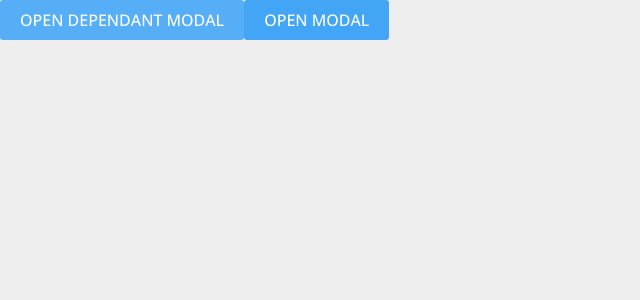
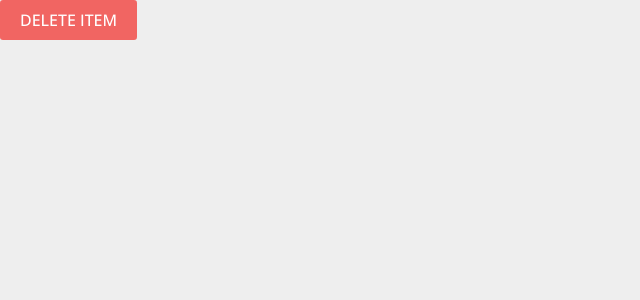
Before and after one commit to ubaidbadar/Teaching-React, a React (Create React App) app in the folder client/: page / in a window 1280 px wide. Shown: the top 300 px of the page, without its empty margins (0-640 px from the left). Built offline with nearby package versions, Linux system fonts and the light colour scheme.

Commit message:
'updated'

```diff
--- a/client/src/App.js
+++ b/client/src/App.js
@@ -1,33 +1,28 @@
-import { useState } from "react";
-import Modal from "./ui/Modal/Modal";
+import AlertModal from "./ui/AlertModal/AlertModal";
 
   function App() {
-  // const xyz = (x) => {
-  //   return <div>{x}</div>
-  // }
-
-  const [isModal, setIsModal] = useState(false);
     return (
       <div style={{ height: '200vh' }}>
 
         {/* {xyz()} */}
-      <button className="btn-primary" onClick={() => setIsModal(true)}>Open Dependant Modal</button>
 
-      <Modal component={onOpen => <button className="btn-primary" onClick={onOpen}>Open Modal</button>}>
-        This is a independant modal
-        <Modal component={onOpen => <button onClick={onOpen}>Open 2nd Modal</button>}>
-          this is my 2nd modal
-        </Modal>
-      </Modal>
-
-      {/* {isModal && (
-        <Modal isDependant={true}>
-          This is dependant modal
-        </Modal>
-      )} */}
-      <Modal isDependant={isModal} onClose={() => setIsModal(false)}>
-        This is dependant modal
-      </Modal>
+        <AlertModal
+          title='Are you sure?'
+          component={onOpen => <button className="btn-primary bg-danger" onClick={onOpen}>Delete Item</button>}
+          description='You really want to delete this Product?'
+          Footer={props => (
+            <>
+              <button className="tx-primary">Yes</button>
+              <button className="tx-danger" onClick={props.onClose}>No</button>
+            </>
+          )}
+          footer={onClose => (
+            <>
+              <button>Yes</button>
+              <button onClick={onClose}>No</button>
+            </>
+          )}
+        />
 
       </div>
     )
--- /dev/null
+++ b/client/src/hoc/withModal/withModal.jsx
@@ -0,0 +1,30 @@
+import { useState } from "react";
+import ModalWrapper from "../ModalWrapper/ModalWrapper";
+
+
+const withModal = (WrappedComponent, classN) => ({ component, className, Component, isDependant = false, onClose, ...props }) => {
+
+    const [isModal, setIsModal] = useState(false);
+
+    const onCloseHandler = () => {
+        setIsModal(false);
+        onClose && onClose();
+    }
+    const onOpen = () => {
+        setIsModal(true);
+    }
+
+    return (
+        <>
+            {(isModal || isDependant) && (
+                <ModalWrapper className={`${className} ${classN}`} onClose={onCloseHandler}>
+                    <WrappedComponent {...props} onClose={onCloseHandler} />
+                </ModalWrapper>
+            )}
+            {component && component(onOpen)}
+            {Component && <Component onOpen={onOpen} />}
+        </>
+    )
+}
+
+export default withModal;
--- /dev/null
+++ b/client/src/scss/border-radius.scss
@@ -0,0 +1,19 @@
+.b-radius {
+    border-radius: 1rem;
+}
+
+.b-radius-2 {
+    border-radius: 0.2rem;
+}
+
+.b-radius-4 {
+    border-radius: 0.4rem;
+}
+
+.b-radius-6 {
+    border-radius: 0.6rem;
+}
+
+.b-radius-8 {
+    border-radius: 0.8rem;
+}
--- /dev/null
+++ b/client/src/scss/btn-blank.scss
@@ -0,0 +1,8 @@
+$height: 2.5em;
+
+.btn-blank {
+    padding: 0 1.25em;
+    font-weight: 500;
+    border-radius: 0.2em;
+    height: $height;
+}
--- a/client/src/scss/buttons.scss
+++ b/client/src/scss/buttons.scss
@@ -1,3 +1,5 @@
+@import './normal-button.scss', './hover-button.scss', './btn-blank.scss';
+
 .loading {
     display: inline-flex;
     width: 1em;
@@ -9,64 +11,9 @@
     animation: 0.25s infinite linear Loader;
 }
 
-.btn-normal {
-    background-color: transparent;
-    padding: 0;
-    font-size: 1rem;
-    font-family: inherit;
-    line-height: 1.25em;
-    border: none;
-    outline: none;
-    white-space: nowrap;
-    display: inline-flex;
-    align-items: center;
-    justify-content: center;
-    text-transform: uppercase;
-    gap: 1em;
-    &:not(:disabled) {
-        cursor: pointer;
-    }
-    &:disabled {
-        cursor: not-allowed;
-        opacity: 0.8;
-    }
-    .material-icons {
-        font-size: 1.5em;
-    }
-}
-.btn-hover {
-    position: relative;
-    z-index: 1;
-    &:not(:disabled) {
-        &::before {
-            content: '';
-            position: absolute;
-            top: 0;
-            left: 0;
-            right: 0;
-            bottom: 0;
-            background: currentColor;
-            opacity: 0;
-            border-radius: inherit;
-            z-index: -1;
-        }
-        &:hover::before {
-            opacity: 0.1;
-        }
-        &:active, &.active {
-            &::before {
-                opacity: 0.05;
-            }
-        }
-    }
-}
 
 .btn-border, .btn-primary {
-    @extend .btn-normal, .btn-hover;
-    padding: 0 1.25em;
-    font-weight: 500;
-    border-radius: 0.2em;
-    height: 2.5em;
+    @extend .btn-normal, .btn-hover, .btn-blank;
 }
 .btn-border {
     &::after {
@@ -87,11 +34,11 @@
 
 .btn-icon {
     @extend .btn-normal, .btn-hover;
-    width: 2.5em;
-    height: 2.5em;
+    width: $height;
+    height: $height;
     border-radius: 50%;
     &.no-padding {
-        margin: -0.475em
+        margin: -0.475em;
     }
 }
 
--- /dev/null
+++ b/client/src/scss/hover-button.scss
@@ -0,0 +1,26 @@
+.btn-hover {
+    position: relative;
+    z-index: 1;
+    &:not(:disabled) {
+        &::before {
+            content: '';
+            position: absolute;
+            top: 0;
+            left: 0;
+            right: 0;
+            bottom: 0;
+            background: currentColor;
+            opacity: 0;
+            border-radius: inherit;
+            z-index: -1;
+        }
+        &:hover::before {
+            opacity: 0.1;
+        }
+        &:active, &.active {
+            &::before {
+                opacity: 0.05;
+            }
+        }
+    }
+}
--- a/client/src/scss/index.scss
+++ b/client/src/scss/index.scss
@@ -1,4 +1,6 @@
-@import './colors.scss', './colorstyles.scss', './bootstrap.scss', './buttons.scss', './opacity.scss', './z-index.scss', './animation.scss';
+@import './colors.scss', './colorstyles.scss', './bootstrap.scss',
+'./buttons.scss', './opacity.scss', './z-index.scss',
+'./animation.scss', './border-radius.scss';
 
 body, html {
     margin: 0;
@@ -14,3 +16,7 @@ a {
     text-decoration: none;
     color: inherit;
 }
+
+h1, h2, h3, h4, h5, h6, b {
+    font-weight: 500;
+}
--- /dev/null
+++ b/client/src/scss/normal-button.scss
@@ -0,0 +1,25 @@
+.btn-normal {
+    background-color: transparent;
+    padding: 0;
+    font-size: 1rem;
+    font-family: inherit;
+    line-height: 1.25em;
+    border: none;
+    outline: none;
+    white-space: nowrap;
+    display: inline-flex;
+    align-items: center;
+    justify-content: center;
+    text-transform: uppercase;
+    gap: 1em;
+    &:not(:disabled) {
+        cursor: pointer;
+    }
+    &:disabled {
+        cursor: not-allowed;
+        opacity: 0.8;
+    }
+    .material-icons {
+        font-size: 1.5em;
+    }
+}
--- /dev/null
+++ b/client/src/ui/AlertModal/AlertModal.jsx
@@ -0,0 +1,15 @@
+import withModal from "../../hoc/withModal/withModal";
+import styles from './AlertModal.module.scss';
+
+const AlertModal = ({title, description, onClose, footer, Footer, ...props}) => (
+    <>
+        <h3 className="m-0">{title}</h3>
+        <p className="tx-grey">{description}</p>
+        <div className={`${styles.footer} gap-3 justify-content-end d-flex align-items-end`}>
+            {Footer && <Footer onClose={onClose} />}
+            {footer && footer(onClose)}
+        </div>
+    </>
+);
+
+export default withModal(AlertModal, `p-3 m-auto b-radius-4 ${styles.root}`);
--- /dev/null
+++ b/client/src/ui/AlertModal/AlertModal.module.scss
@@ -0,0 +1,13 @@
+@import '../../scss/hover-button.scss', '../../scss/normal-button.scss', '../../scss/btn-blank.scss';
+
+.root {
+    width: 18rem;
+}
+
+.footer {
+    a, button {
+        @extend .btn-normal, .btn-hover, .btn-blank;
+        font-size: 0.8rem;
+        margin: 0 -0.5rem -0.5rem -0.5rem;
+    }
+}
--- a/client/src/ui/Modal/Modal.jsx
+++ b/client/src/ui/Modal/Modal.jsx
@@ -1,28 +1,5 @@
-import { useState } from "react";
-import ModalWrapper from "../../hoc/ModalWrapper/ModalWrapper";
+import withModal from "../../hoc/withModal/withModal"
 
+const Modal = props => props.children;
 
-
-
-const Modal = ({ component, isDependant = false, onClose, ...props }) => {
-
-    const [isModal, setIsModal] = useState(false);
-
-    const onCloseHandler = () => {
-        setIsModal(false);
-        onClose && onClose();
-    }
-    const onOpen = () => {
-        setIsModal(true);
-    }
-
-
-    return (
-        <>
-            {(isModal || isDependant) && <ModalWrapper {...props} onClose={onCloseHandler} />}
-            {component && component(onOpen)}
-        </>
-    )
-}
-
-export default Modal;
+export default withModal(Modal);
```
Lines whose indentation alone changed are shown as unchanged.
